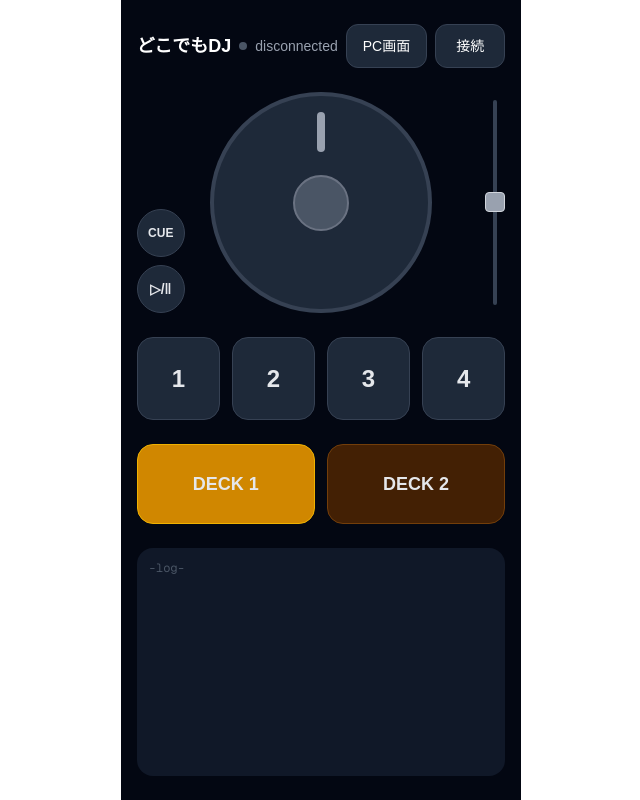
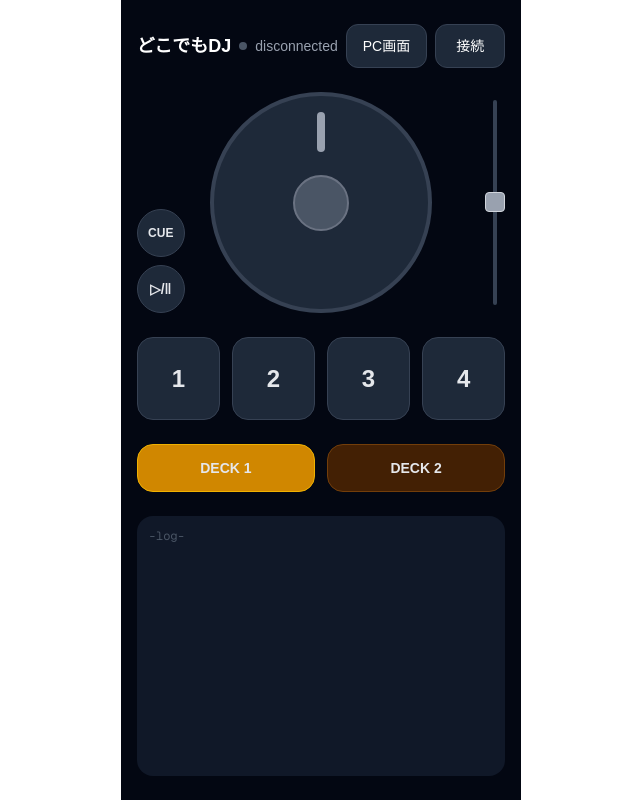
Before and after one commit to andooo26/dokodemo-dj, a Next.js app: page / in a window 1280 px wide. Shown: the whole page, without its empty margins (319-959 px from the left). Built offline with nearby package versions, Linux system fonts and the light colour scheme.

Commit message:
DECKボタンのサイズ改善

```diff
--- a/src/app/page.tsx
+++ b/src/app/page.tsx
@@ -276,7 +276,7 @@ function CueButton({ note, channel, label, active, onNoteOn, onNoteOff }: {
   const [pressed, setPressed] = useState(false)
   return (
     <button
-      className={`rounded-2xl h-20 text-gray-200 font-semibold text-lg select-none touch-none
+      className={`rounded-2xl h-12 text-gray-200 font-semibold text-sm select-none touch-none
                   transition-all duration-75 border
                   ${pressed
                     ? 'bg-yellow-300 border-yellow-200 scale-95'
```
